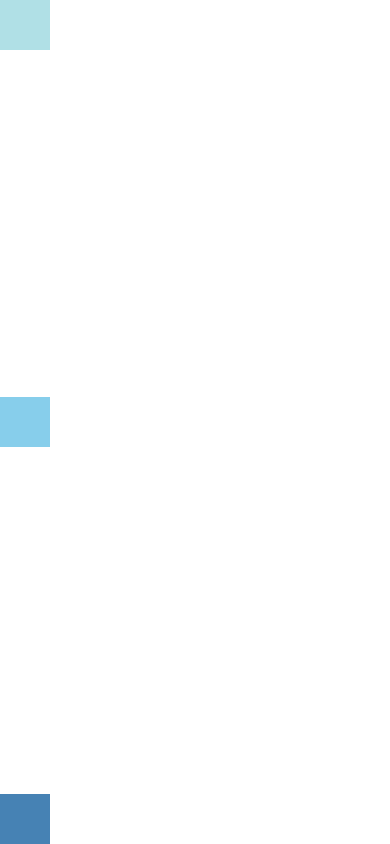
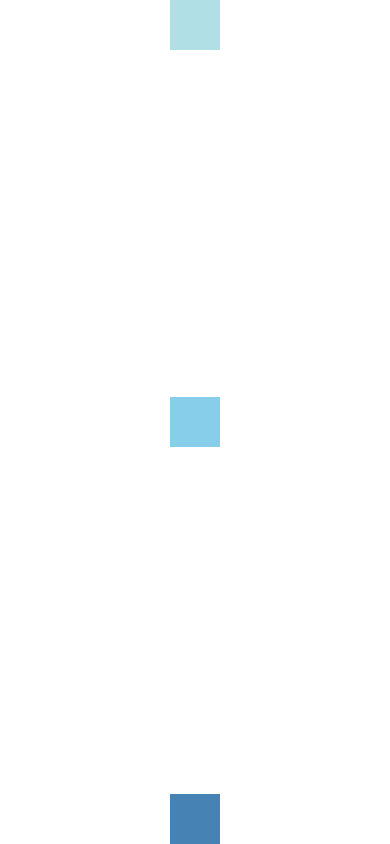
Before and after one commit to cuidezhu/ReactNativePractice, a React Native app: screen / in a window 390 px wide. Built offline with nearby package versions, Linux system fonts and the light colour scheme.

Commit message:
Align Items

```diff
--- a/App.js
+++ b/App.js
@@ -8,6 +8,7 @@ export default class FlexDirectionBasics extends Component {
         flex: 1,
         flexDirection: 'column',
         justifyContent: 'space-between',
+        alignItems: 'center',
       }}>
         <View style={{width: 50, height: 50, backgroundColor: 'powderblue'}} />
         <View style={{width: 50, height: 50, backgroundColor: 'skyblue'}} />
```
